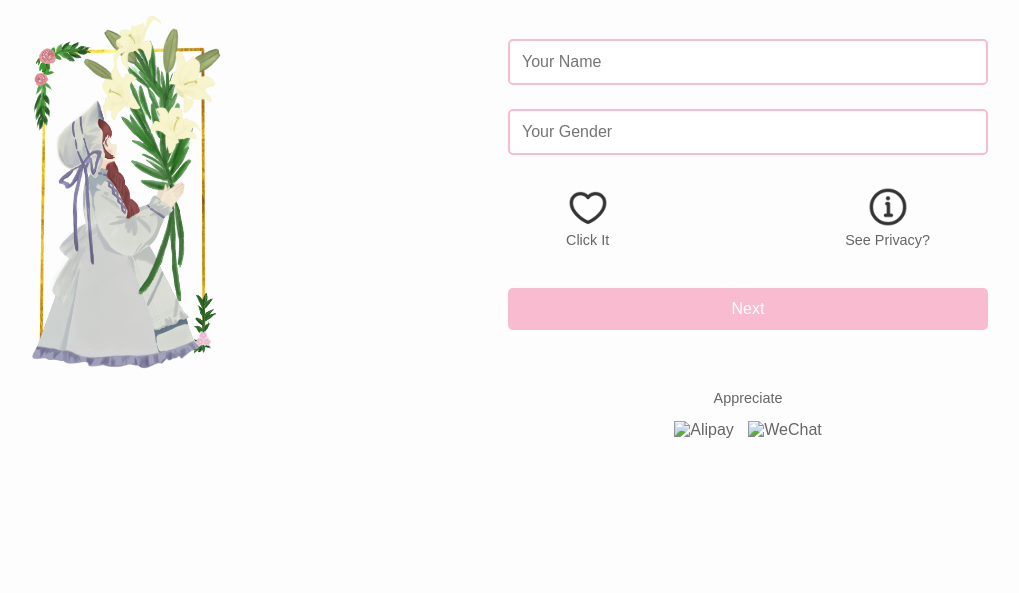
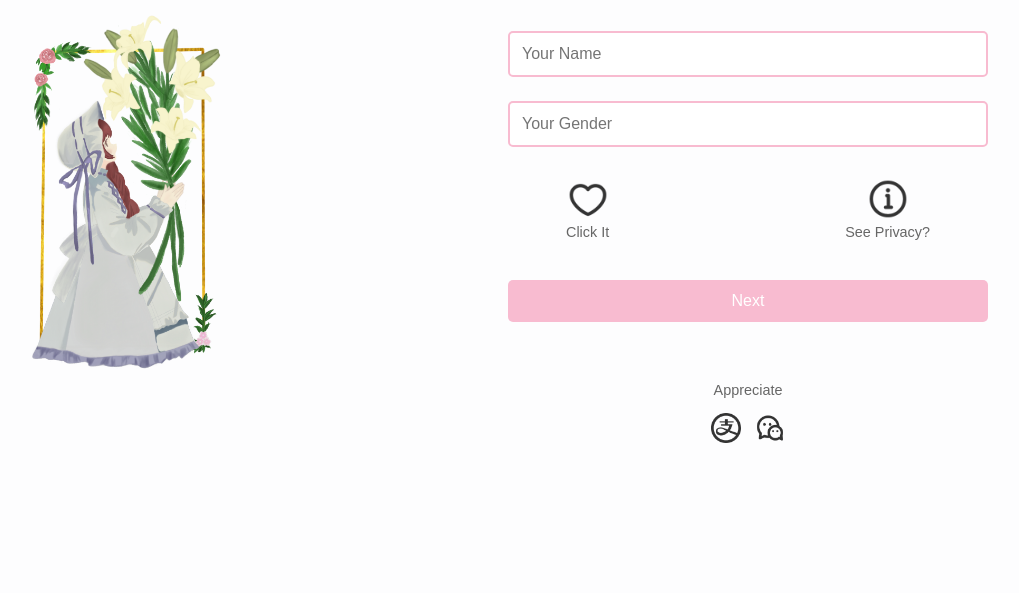
Before and after one commit to Tiff30/Tiff30.github.io, a plain HTML site: page index.html in a window 1280 px wide. Shown: the part 247-840 px from the top of the page, without its empty margins (192-1211 px from the left). Drawn offline with Linux system fonts and the light colour scheme.

Commit message:
Update index.html

```diff
--- a/index.html
+++ b/index.html
@@ -43,8 +43,8 @@
             <div class="footer">
                 <p>Appreciate</p>
                 <div class="icons">
-                    <img src="alipay-icon.png" alt="Alipay">
-                    <img src="wechat-icon.png" alt="WeChat">
+                    <img src="alipay.png" alt="Alipay">
+                    <img src="wechat.png" alt="WeChat">
                 </div>
             </div>
         </div>
```
